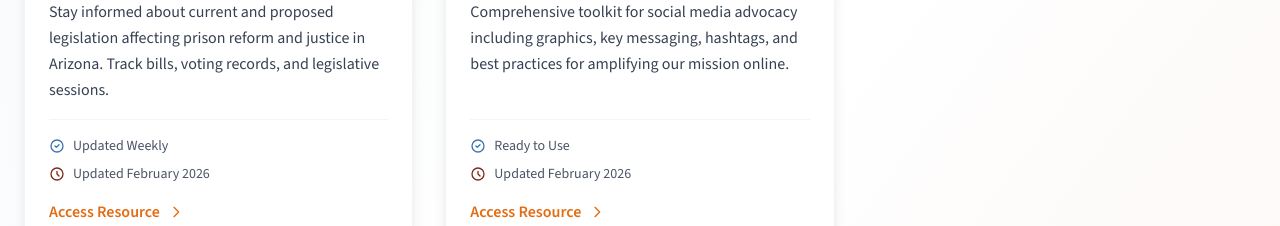
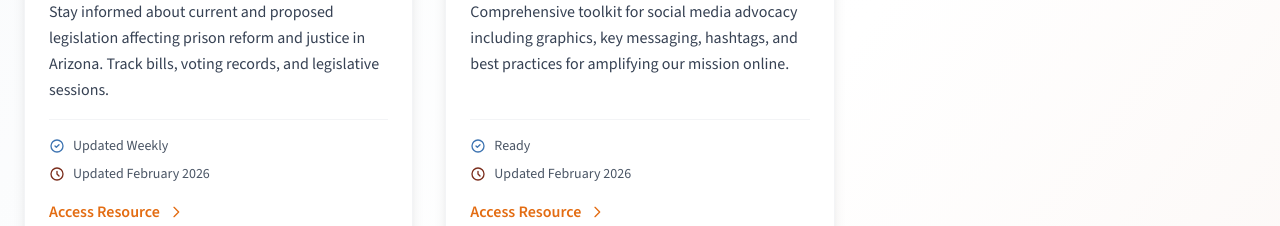
Before and after one commit to robertcraigapp/people-over-profits-az, a React (Vite) app: page /resources in a window 1280 px wide. Shown: the part 1220-1446 px from the top of the page. Built offline with nearby package versions, Linux system fonts and the light colour scheme; no server answers.

Commit message:
try again

```diff
--- a/src/react-app/Resources.tsx
+++ b/src/react-app/Resources.tsx
@@ -24,7 +24,7 @@ const resourcesData = [
         description:
             'Comprehensive toolkit for social media advocacy including graphics, key messaging, hashtags, and best practices for amplifying our mission online.',
         icon: 'social',
-        status: 'Ready to Use',
+        status: 'Ready',
         lastUpdated: 'February 2026',
         link: '#',
         linkLabel: 'Access Resource',
```
